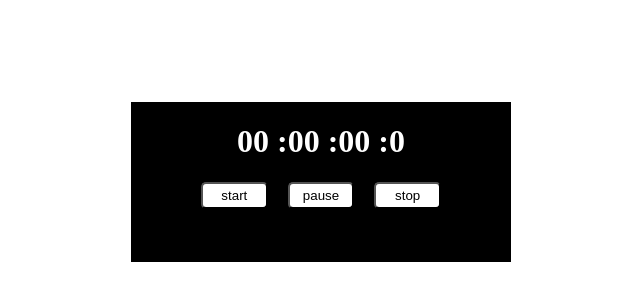
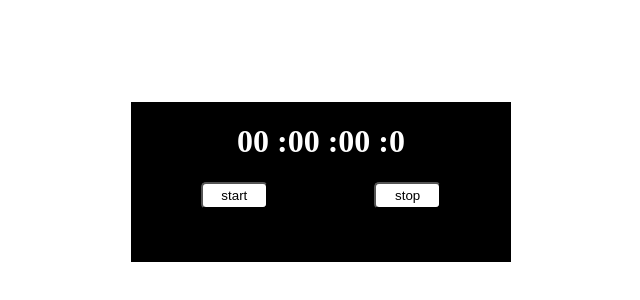
Before and after one commit to wasswaenockmale/ablestate_sessions, a plain HTML site: page clock/index.html in a window 1280 px wide. Shown: the part 226-526 px from the top of the page, without its empty margins (319-959 px from the left). Drawn offline with Linux system fonts and the light colour scheme.

Commit message:
I have removed the pause button from index.html file

```diff
--- a/clock/index.html
+++ b/clock/index.html
@@ -19,7 +19,6 @@
         </h1>
         <div class="buttons">
             <button id="start">start</button>
-            <button id="pause">pause</button>
             <button id="stop">stop</button>
         </div>
     </div>
```
